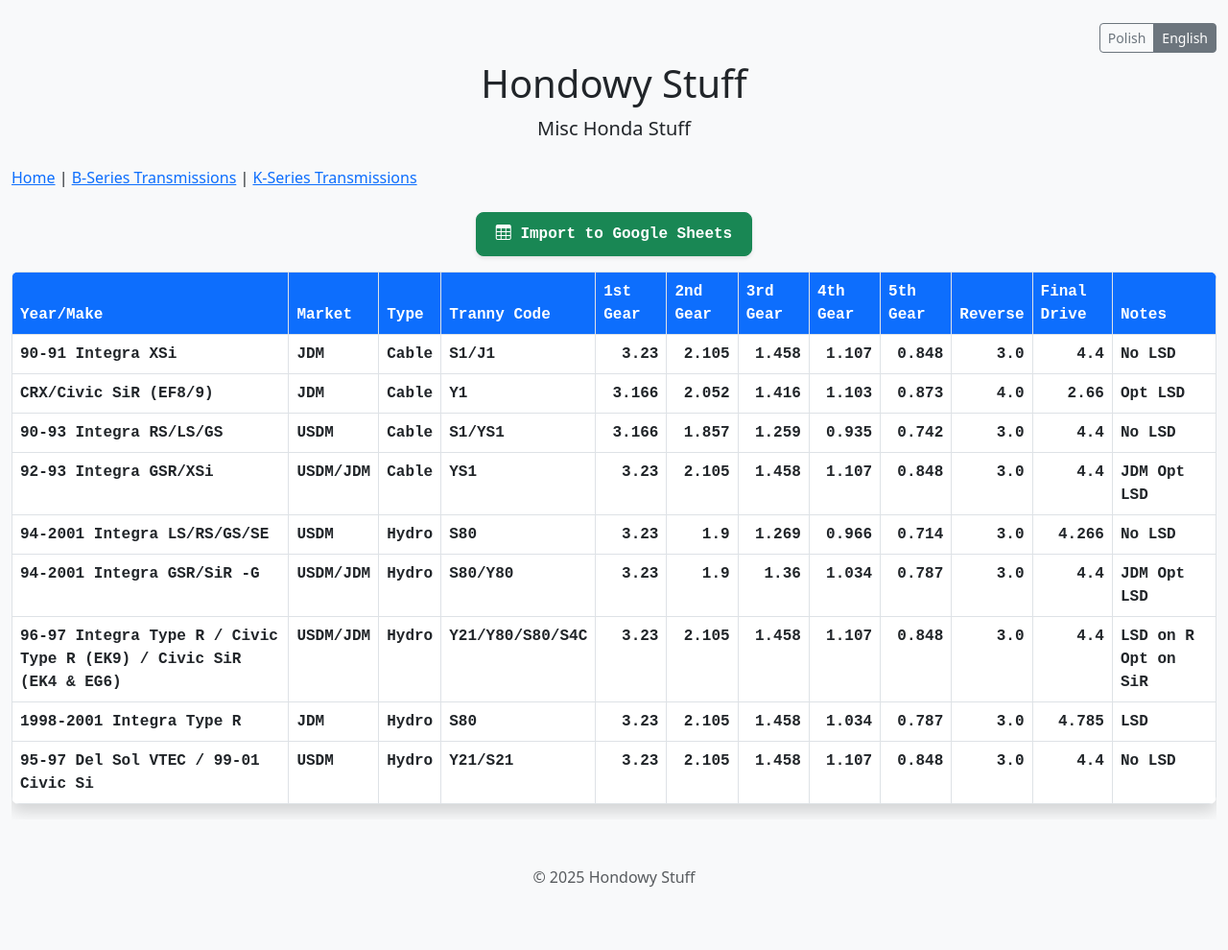
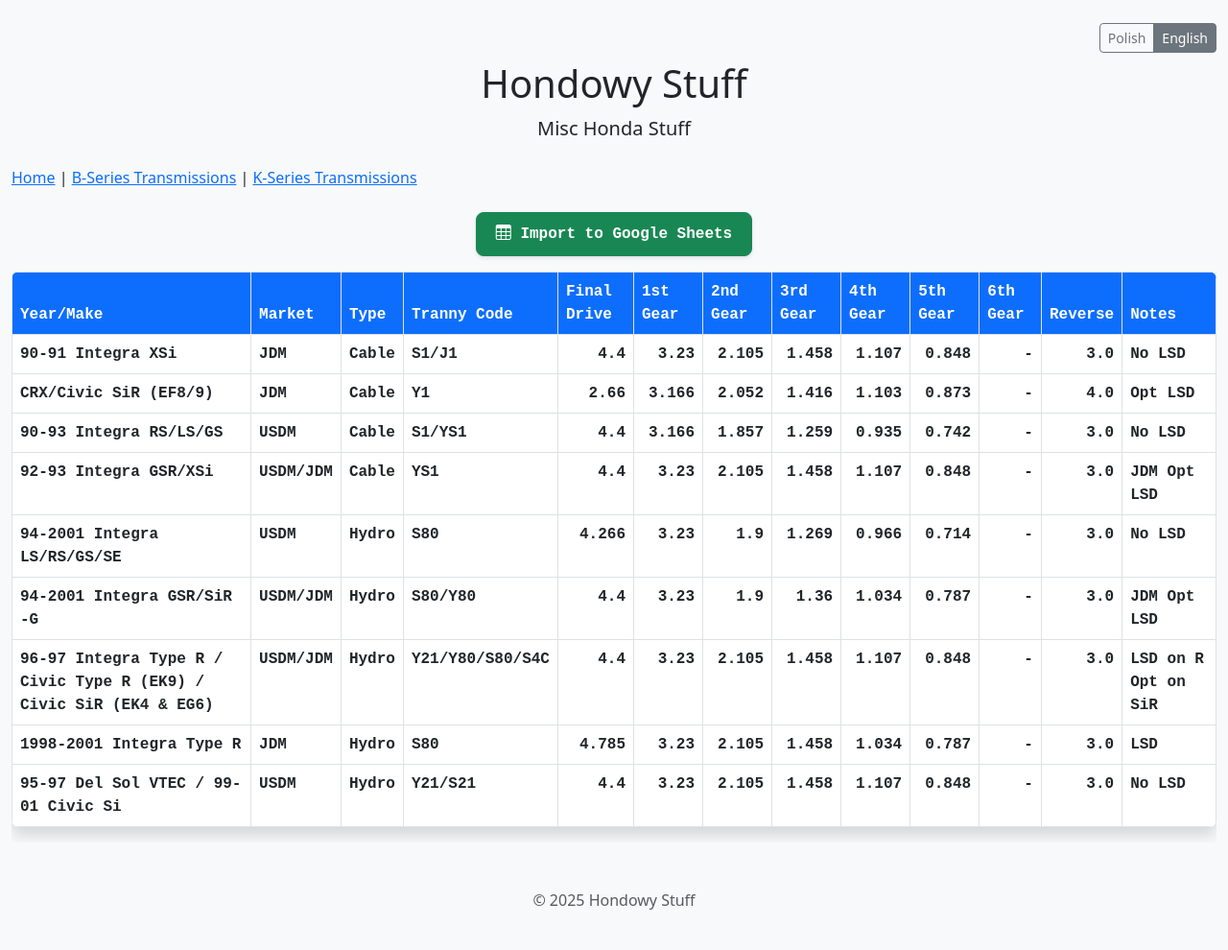
Before and after one commit to honda-wawa/honda-wawa.github.io, a Jekyll site: the page built from honda_bseries_transmissions.md, in a window 1280 px wide. Shown: the whole page at 96% size. Built offline with Jekyll 4.4.1, drawn with Linux system fonts in a browser that asks for light colours; before the commit the page ends 966 px from its top, so only the background shows below that.

Commit message:
add new file

```diff
--- a/_includes/transmission-table.html
+++ b/_includes/transmission-table.html
@@ -7,13 +7,14 @@
         <th scope="col" class="bg-primary text-white" data-translate="market">Market</th>
         <th scope="col" class="bg-primary text-white" data-translate="type">Type</th>
         <th scope="col" class="bg-primary text-white" data-translate="tranny_code">Tranny Code</th>
+        <th scope="col" class="bg-primary text-white" data-translate="final_drive">Final Drive</th>
         <th scope="col" class="bg-primary text-white" data-translate="gear_1st">1st Gear</th>
         <th scope="col" class="bg-primary text-white" data-translate="gear_2nd">2nd Gear</th>
         <th scope="col" class="bg-primary text-white" data-translate="gear_3rd">3rd Gear</th>
         <th scope="col" class="bg-primary text-white" data-translate="gear_4th">4th Gear</th>
         <th scope="col" class="bg-primary text-white" data-translate="gear_5th">5th Gear</th>
+        <th scope="col" class="bg-primary text-white" data-translate="gear_6th">6th Gear</th>
         <th scope="col" class="bg-primary text-white" data-translate="reverse">Reverse</th>
-        <th scope="col" class="bg-primary text-white" data-translate="final_drive">Final Drive</th>
         <th scope="col" class="bg-primary text-white" data-translate="notes">Notes</th>
       </tr>
     </thead>
@@ -24,13 +25,14 @@
         <td>{{ trans.market }}</td>
         <td>{{ trans.type }}</td>
         <td>{{ trans.tranny_code }}</td>
+        <td class="number-cell">{{ trans.final_drive }}</td>
         <td class="number-cell">{{ trans.gear_1 }}</td>
         <td class="number-cell">{{ trans.gear_2 }}</td>
         <td class="number-cell">{{ trans.gear_3 }}</td>
         <td class="number-cell">{{ trans.gear_4 }}</td>
         <td class="number-cell">{{ trans.gear_5 }}</td>
+        <td class="number-cell">{% if trans.gear_6 %}{{ trans.gear_6 }}{% else %}-{% endif %}</td>
         <td class="number-cell">{{ trans.reverse }}</td>
-        <td class="number-cell">{{ trans.final_drive }}</td>
         <td>{{ trans.notes }}</td>
       </tr>
       {% endfor %}
@@ -45,6 +47,7 @@
         <th scope="col" class="bg-primary text-white" data-translate="tranny_code">Tranny Code</th>
         <th scope="col" class="bg-primary text-white" data-translate="chassis_code">Chassis Code</th>
         <th scope="col" class="bg-primary text-white" data-translate="model">Model</th>
+        <th scope="col" class="bg-primary text-white" data-translate="final_drive">Final Drive</th>
         <th scope="col" class="bg-primary text-white" data-translate="gear_1st">1st Gear</th>
         <th scope="col" class="bg-primary text-white" data-translate="gear_2nd">2nd Gear</th>
         <th scope="col" class="bg-primary text-white" data-translate="gear_3rd">3rd Gear</th>
@@ -52,7 +55,6 @@
         <th scope="col" class="bg-primary text-white" data-translate="gear_5th">5th Gear</th>
         <th scope="col" class="bg-primary text-white" data-translate="gear_6th">6th Gear</th>
         <th scope="col" class="bg-primary text-white" data-translate="reverse">Reverse</th>
-        <th scope="col" class="bg-primary text-white" data-translate="final_drive">Final Drive</th>
         <th scope="col" class="bg-primary text-white" data-translate="lsd">LSD</th>
       </tr>
     </thead>
@@ -63,6 +65,7 @@
         <td>{{ trans.tranny_code }}</td>
         <td>{{ trans.chassis_code }}</td>
         <td>{{ trans.model }}</td>
+        <td class="number-cell">{{ trans.final_drive }}</td>
         <td class="number-cell">{{ trans.gear_1 }}</td>
         <td class="number-cell">{{ trans.gear_2 }}</td>
         <td class="number-cell">{{ trans.gear_3 }}</td>
@@ -70,7 +73,6 @@
         <td class="number-cell">{{ trans.gear_5 }}</td>
         <td class="number-cell">{% if trans.gear_6 %}{{ trans.gear_6 }}{% else %}-{% endif %}</td>
         <td class="number-cell">{{ trans.reverse }}</td>
-        <td class="number-cell">{{ trans.final_drive }}</td>
         <td>{{ trans.lsd }}</td>
       </tr>
       {% endfor %}
```
